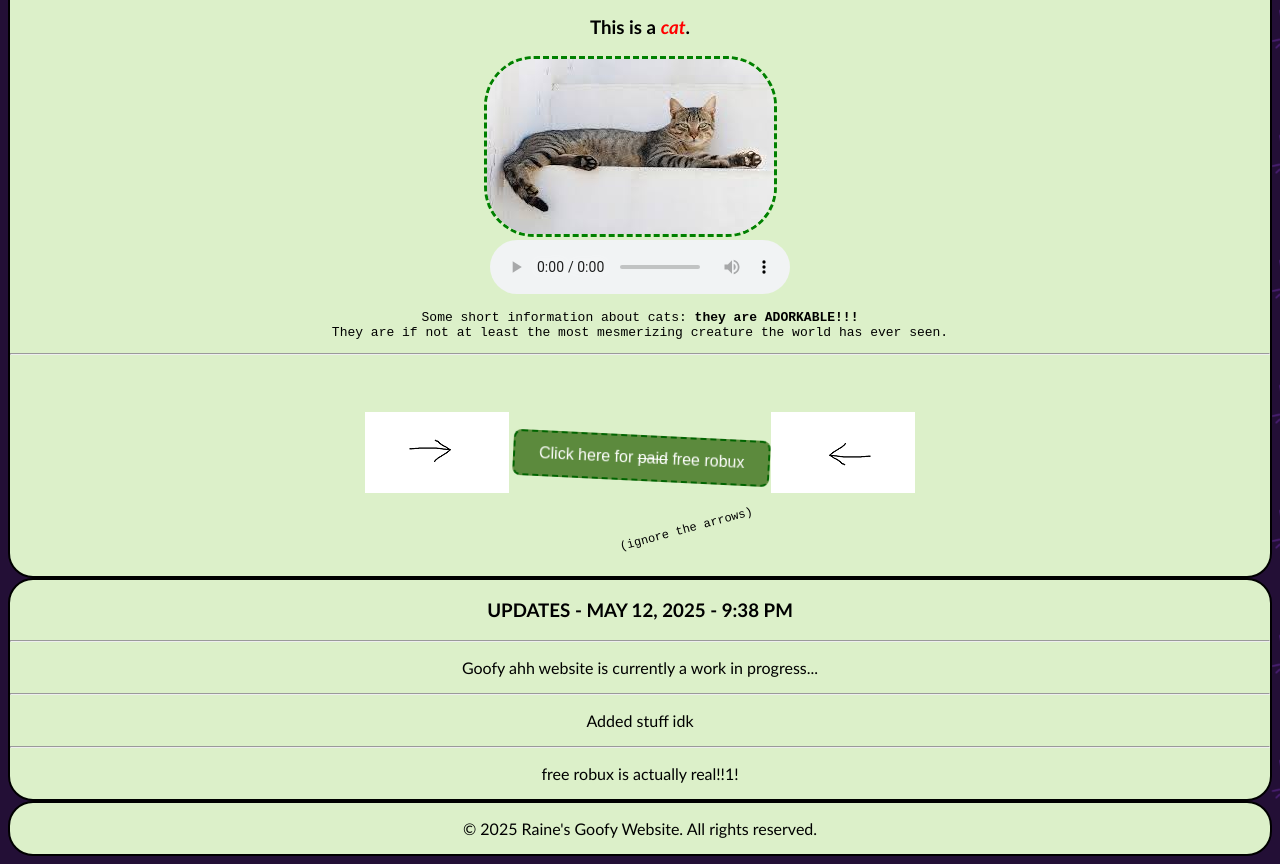
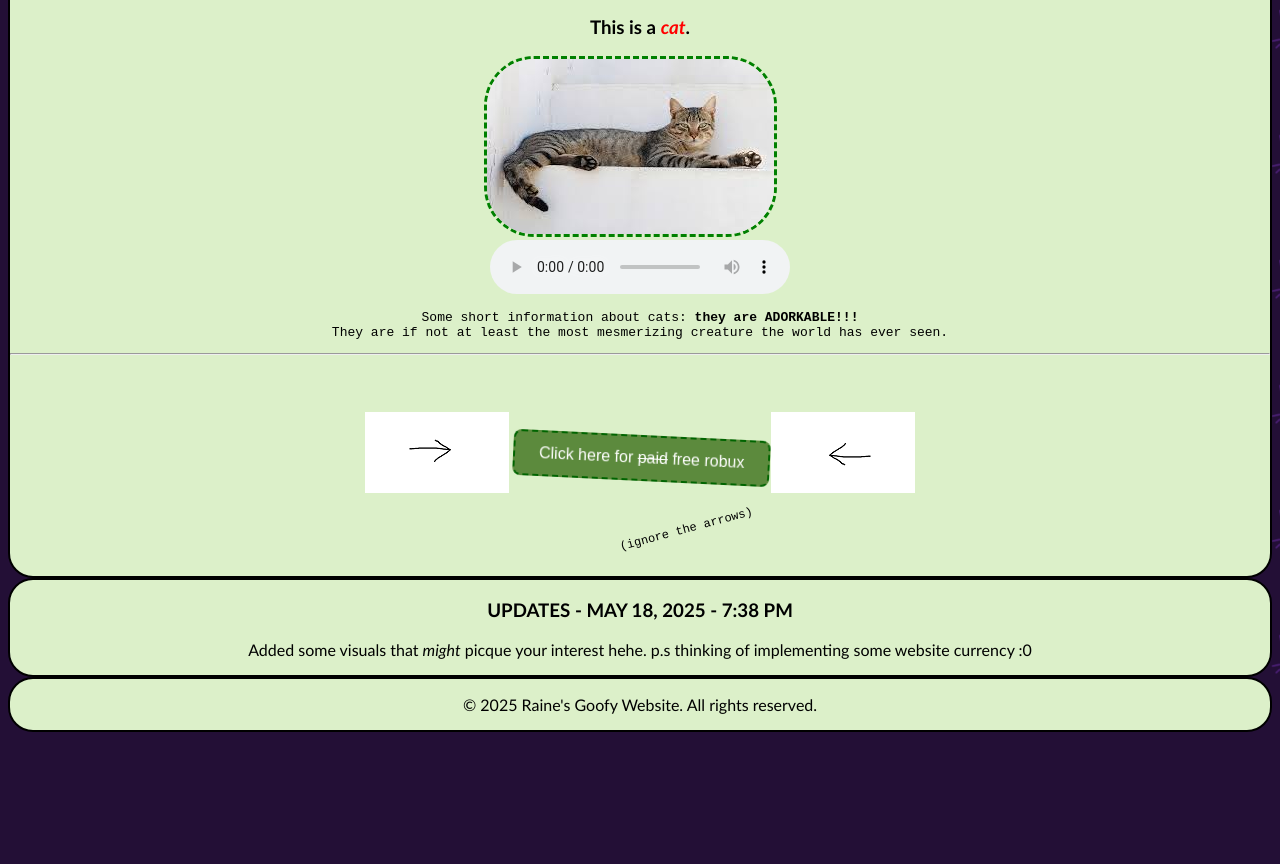
Before and after one commit to Reinne1907/website, a plain HTML site: page index.html in a window 1280 px wide. Shown: the part 158-1022 px from the top of the page. After the commit the page ends 898 px from the top, so only its background shows below. Drawn offline with Linux system fonts and the light colour scheme.

Commit message:
Added changes

```diff
--- a/index.html
+++ b/index.html
@@ -48,20 +48,14 @@ They are if not at least the most mesmerizing creature the world has ever seen.<
         <div class="header_bar">
             <h3>
                 <b>
-                    UPDATES - MAY 12, 2025 - 9:38 PM
+                    UPDATES - MAY 18, 2025 - 7:38 PM
                 </b>
             </h3>
-            <hr>
 
-            <p>
-                Goofy ahh website is currently a work in progress...
+            <p style="padding-left: 25px; padding-right: 25px;">
+                Added some visuals that <em>might</em> picque your interest hehe. p.s thinking of implementing some website currency :0
             </p>
 
-            <hr>
-            <p>
-                Added stuff idk</p> <hr> <p>free robux is actually real!!1!
-
-                </p>
         </div>
 
         <div class="header_bar">
```
